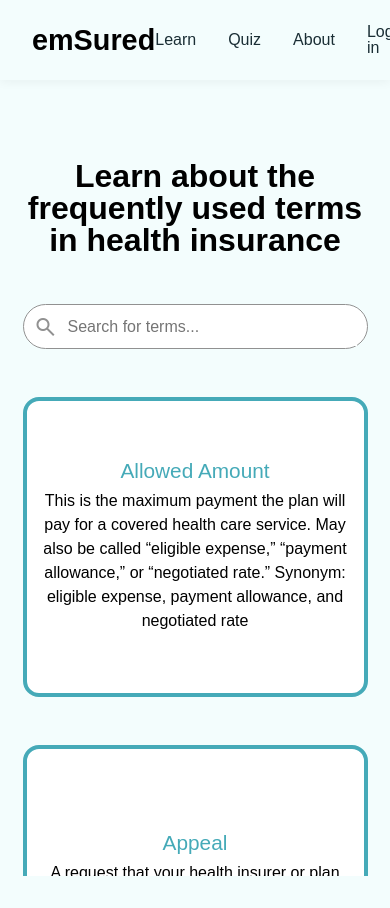
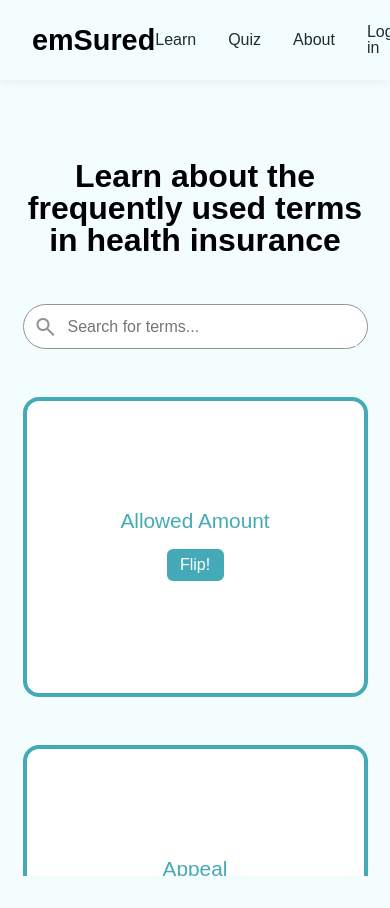
Before and after one commit to UW-INFO442-SP25/emSure-CTRLFreaks, a React (Vite) app in the folder emSure/: page /glossary in a window 390 px wide. Built offline with nearby package versions, Linux system fonts and the light colour scheme; no server answers; a web font is replaced by a local one.

Commit message:
glossary card term/def switch effect through button click (mobile/desktop)

```diff
--- a/emSure/src/components/GlossaryCard.jsx
+++ b/emSure/src/components/GlossaryCard.jsx
@@ -1,24 +1,32 @@
-import React from 'react';
+import React, { useState } from 'react';
 
 const GlossaryCard = ( {term, definition} ) =>
 {
+    const [ isFlipped, setIsFlipped ] = useState(false);
+
+    const handleFlip = () => {
+        setIsFlipped(!isFlipped);
+    }
+
     return (
 
         <div className='glossary-card'>
 
             <div className='glossary-card-content'>
 
-                <div className='card-front'>
+                <div className={`card-front ${isFlipped ? 'flipped' : ''}`}>
 
                     <h3>{ term }</h3>
 
                 </div>
 
-                <div className='card-back'>
+                <div className={`card-back ${isFlipped ? 'flipped' : ''}`}>
 
-                    <p> { definition }</p>
+                    <p>{ definition }</p>
 
                 </div>
+
+                <button className='flip-card' onClick={handleFlip}>Flip!</button>
 
             </div>
 
--- a/emSure/src/index.css
+++ b/emSure/src/index.css
@@ -650,43 +650,32 @@ p {
 /* Glossary Card - BEGINNING */
 .glossary-card {
     background-color: transparent;
-    height: 300px;
+    height: 350px;
     width: 450px;
-    perspective: 1000px;
 }
 
 .glossary-card-content {
-  position: relative;
   height: 100%;
+  max-height: 100%;
   width: 100%;
-  transition: transform 1.2s;
-  transform-style: preserve-3d;
   background-color: white;
-  padding: 30px;
+  padding: 2.5rem;
   border: solid 4px #45AAB8;
   border-radius: 1rem;
   display: flex;
+  flex-direction: column;
   justify-content: center;
   align-items: center;
-}
-
-.glossary-card-content:hover {
-  transform: rotateY(180deg);
-  /* background-color: #45AAB8; */
-}
-
-.card-back, .card-front {
-  position: absolute;
-  backface-visibility: hidden;
-  max-width: 100%;
-  max-height: 100%;
+  gap: 1rem;
+  overflow: hidden;
 }
 
 .card-back {
-  transform: rotateY(180deg);
-  color: black;
-  overflow-y: scroll;
-  padding: 0 30px;
+  display: none;
+}
+
+.card-back.flipped {
+  display: contents;
 }
 
 .card-back p {
@@ -694,11 +683,29 @@ p {
 }
 
 .card-front {
-    color: #45AAB8;
-    margin-bottom: 0.5rem;
+  display: contents;
+  color: #45AAB8;
 }
 
+.card-front.flipped {
+  display: none;
+}
 
+.flip-card {
+  background-color: #45AAB8;
+  padding: 0.5rem;
+  border: solid 2px white;
+  border-radius: 8px;
+  width: 20%;
+  color: white;
+  font-size: 1rem;
+}
+
+.flip-card:hover {
+  color: #45AAB8;
+  background-color: white;
+  border: solid 2px #45AAB8;
+}
 /* Glossary Card - ENDING */
 
 
@@ -733,18 +740,7 @@ p {
     }
 
     .glossary-card-content {
-      transition: none;
-      flex-direction: column;
       padding: 1rem;
-    }
-
-    .glossary-card-content:hover {
-      transform: none;
-    }
-
-    .card-back, .card-front {
-      backface-visibility: visible;
-      position: relative;
     }
 
     .card-front h3 {
@@ -752,7 +748,6 @@ p {
     }
 
     .card-back {
-      transform: none;
       padding: 0;
     }
 
--- a/emSure/src/pages/Glossary.jsx
+++ b/emSure/src/pages/Glossary.jsx
@@ -18,7 +18,7 @@ const Glossary = () =>
     const filteredData = activeQuery
         ? data.filter(item =>
             item.term.toLowerCase().includes(activeQuery.toLowerCase())
-            // item.definition.toLowerCase().includes(activeQuery.toLowerCase()) //filtering by def makes it confusing and results become irrelevant
+            // || item.definition.toLowerCase().includes(activeQuery.toLowerCase()) //filtering by def makes it confusing and results become irrelevant
         )
         : data;
 
```
